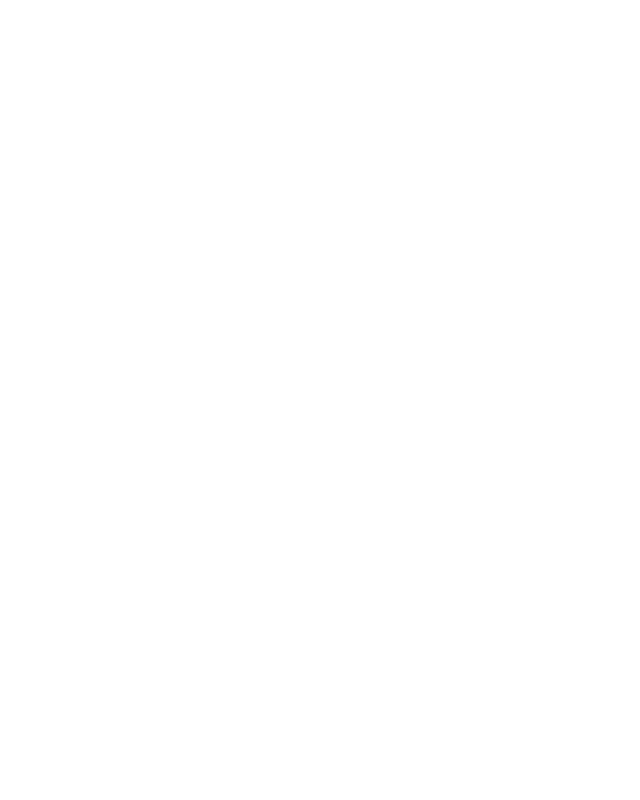
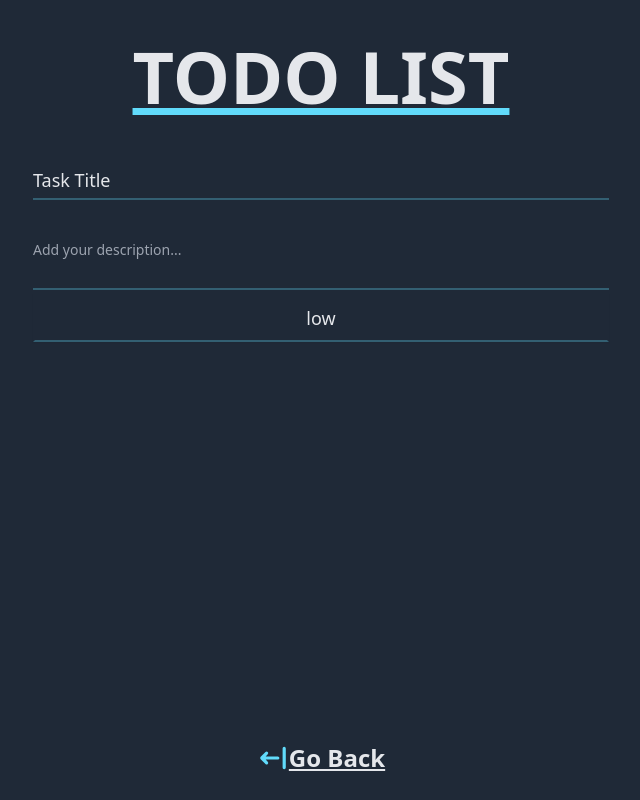
Before and after one commit to santos-pierre/bf-react-exos, a React (Vite) app: page /todolist in a window 1280 px wide. Before the commit this address had no page. Shown: the whole page, without its empty margins (319-959 px from the left). Built offline with nearby package versions, Linux system fonts and the light colour scheme; a web font is replaced by a local one.

Commit message:
Todo List WIP - End of the day

```diff
--- /dev/null
+++ b/src/components/TodoList/TodoForm.tsx
@@ -0,0 +1,88 @@
+import { Listbox, Transition } from '@headlessui/react';
+import clsx from 'clsx';
+import { Fragment, useState } from 'react';
+import InputMaterial from '../ui/InputMaterial';
+
+const priorities = ['low', 'normal', 'high'];
+
+const TodoForm = () => {
+    const [priority, setPriority] = useState<string>(priorities[0]);
+
+    return (
+        <form>
+            <div className="space-y-10">
+                <InputMaterial
+                    name="Task Title"
+                    label="Task Title"
+                    className="w-full bg-transparent border-react/30 focus:border-react"
+                />
+                <div className="border-b border-react/30 focus-within:border-react">
+                    <textarea
+                        rows={2}
+                        name="description"
+                        id="description"
+                        className="block w-full p-0 pb-2 bg-transparent border-b resize-none border-react/30 focus:border-react focus:outline-none sm:text-sm"
+                        placeholder="Add your description..."
+                        defaultValue={''}
+                    />
+                </div>
+            </div>
+            <Listbox value={priority} onChange={setPriority}>
+                {({ open }) => (
+                    <>
+                        <div className="relative mt-1">
+                            <Listbox.Button
+                                className={clsx(
+                                    open ? 'border-b-react' : 'border-b-react/30',
+                                    'relative w-full py-2 px-5 text-lg bg-transparent border-2 border-transparent shadow-sm cursor-pointer focus:outline-none'
+                                )}
+                            >
+                                <span className="block truncate">{priority}</span>
+                            </Listbox.Button>
+
+                            <Transition
+                                show={open}
+                                as={Fragment}
+                                leave="transition ease-in duration-100"
+                                leaveFrom="opacity-100"
+                                leaveTo="opacity-0"
+                            >
+                                <Listbox.Options className="absolute z-10 w-full py-1 mt-1 overflow-auto text-sm bg-gray-700 shadow-lg max-h-60 ring-1 ring-black ring-opacity-5 focus:outline-none md:text-lg ">
+                                    {priorities.map((prio) => (
+                                        <Listbox.Option
+                                            key={prio}
+                                            className={({ active }) =>
+                                                clsx(
+                                                    active ? 'text-white bg-react' : '',
+                                                    'cursor-pointer select-none relative py-2'
+                                                )
+                                            }
+                                            value={prio}
+                                        >
+                                            {({ selected }) => (
+                                                <>
+                                                    <span
+                                                        className={clsx(
+                                                            selected
+                                                                ? 'font-semibold'
+                                                                : 'font-normal',
+                                                            'block truncate pl-3'
+                                                        )}
+                                                    >
+                                                        {prio}
+                                                    </span>
+                                                </>
+                                            )}
+                                        </Listbox.Option>
+                                    ))}
+                                </Listbox.Options>
+                            </Transition>
+                        </div>
+                    </>
+                )}
+            </Listbox>
+        </form>
+    );
+};
+
+export default TodoForm;
--- /dev/null
+++ b/src/components/TodoList/index.tsx
@@ -0,0 +1,7 @@
+import TodoForm from './TodoForm';
+
+const TodoList = () => {
+    return <TodoForm />;
+};
+
+export default TodoList;
--- a/src/components/ui/InputMaterial/index.tsx
+++ b/src/components/ui/InputMaterial/index.tsx
@@ -19,14 +19,14 @@
                 id={name}
                 placeholder={placeholder || 'hold'}
                 className={clsx(
-                    'h-10 placeholder-transparent border-b-2 peer focus:outline-none',
+                    'h-12 placeholder-transparent border-b-2 peer focus:outline-none',
                     className
                 )}
                 type={type || 'text'}
             />
             <label
                 htmlFor={name}
-                className="absolute capitalize -top-3.5 left-0 text-xs  peer-placeholder-shown:top-3.5 peer-placeholder-shown:text-sm peer-placeholder-shown:left-0 peer-focus:text-xs peer-focus:-top-3.5 transition-all"
+                className="absolute capitalize peer-focus:font-bold -top-3.5 left-0 text-base peer-placeholder-shown:top-3.5 peer-placeholder-shown:text-lg peer-placeholder-shown:left-0 peer-focus:text-xl peer-focus:-top-3.5 transition-all"
             >
                 {label}
             </label>
--- a/src/main.tsx
+++ b/src/main.tsx
@@ -7,6 +7,7 @@
 import MarkdownEditor from './pages/MarkdownEditor';
 import CounterPage from './pages/CounterPage';
 import CalculatorPage from './pages/CalculatorPage';
+import TodoListPage from './pages/TodoListPage';
 
 const root = createRoot(document.getElementById('root')!);
 root.render(
@@ -17,6 +18,7 @@
             <Route path="/products" element={<Products />} />
             <Route path="/counter" element={<CounterPage />} />
             <Route path="/editor" element={<MarkdownEditor />} />
+            <Route path="/todolist" element={<TodoListPage />} />
             <Route path="/calculator" element={<CalculatorPage />} />
         </Routes>
     </BrowserRouter>
--- a/src/pages/Home.tsx
+++ b/src/pages/Home.tsx
@@ -25,6 +25,10 @@
         url: '/calculator',
     },
     {
+        name: 'todo list',
+        url: '/todolist',
+    },
+    {
         name: 'markdown editor',
         url: '/editor',
     },
@@ -40,7 +44,9 @@
                         <NavLink to={link.url} key={link.name} className="block">
                             <div className="relative bg-black cursor-pointer group">
                                 <div className="px-5 py-3 transition-transform duration-200 border-2 border-black bg-react group-hover:-translate-x-1 group-hover:translate-y-1">
-                                    <span className="text-4xl font-bold capitalize">{link.name}</span>
+                                    <span className="text-4xl font-bold capitalize">
+                                        {link.name}
+                                    </span>
                                 </div>
                                 <div className="absolute inset-0 w-full h-full border-2 border-black -z-10 "></div>
                             </div>
--- /dev/null
+++ b/src/pages/TodoListPage.tsx
@@ -0,0 +1,16 @@
+import TodoList from '../components/TodoList';
+import PageTitle from '../components/ui/Title/PageTitle';
+import BaseLayout from '../Layouts/BaseLayout';
+
+const TodoListPage = () => {
+    return (
+        <BaseLayout>
+            <PageTitle>Todo List</PageTitle>
+            <div className="max-w-xl mx-auto">
+                <TodoList />
+            </div>
+        </BaseLayout>
+    );
+};
+
+export default TodoListPage;
```
